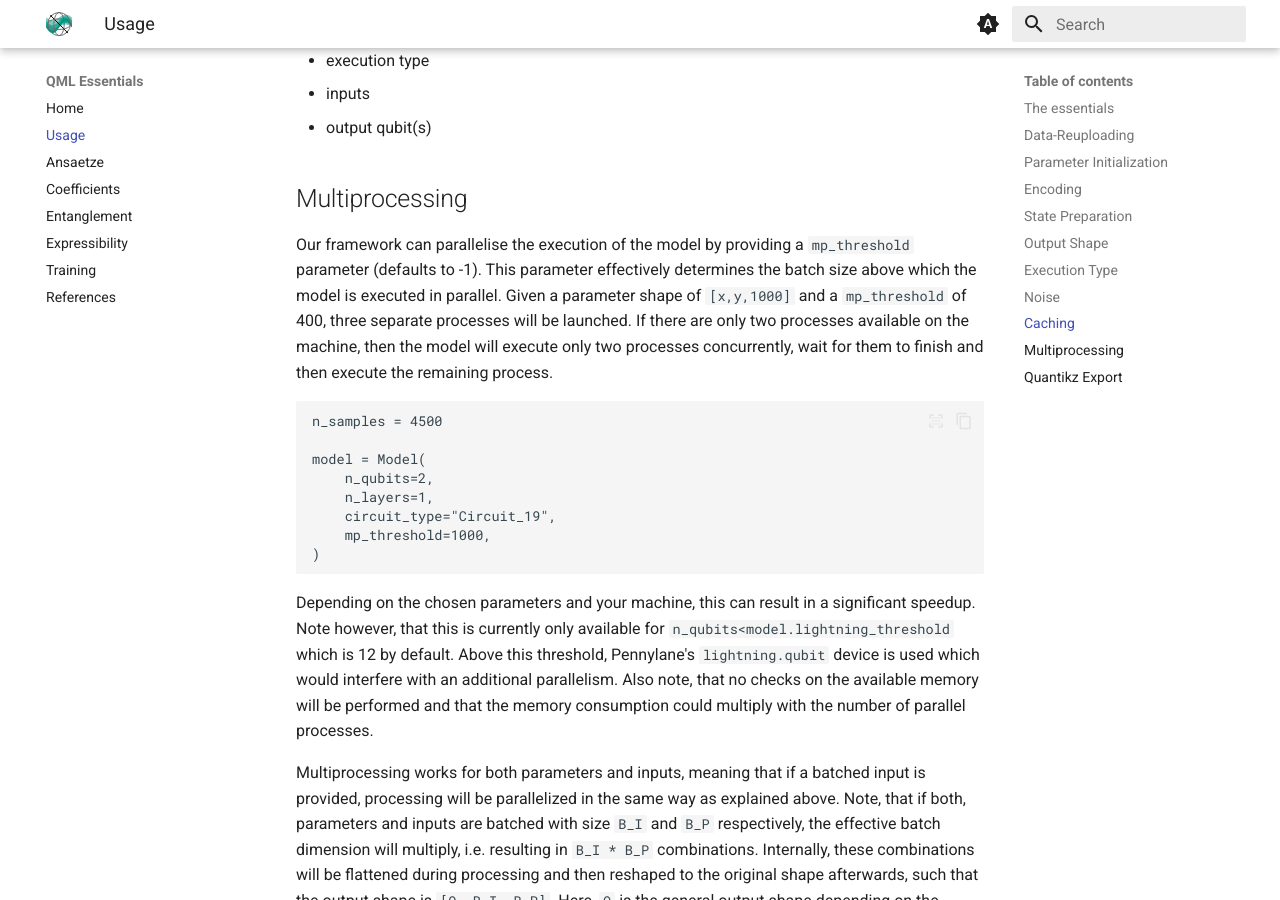
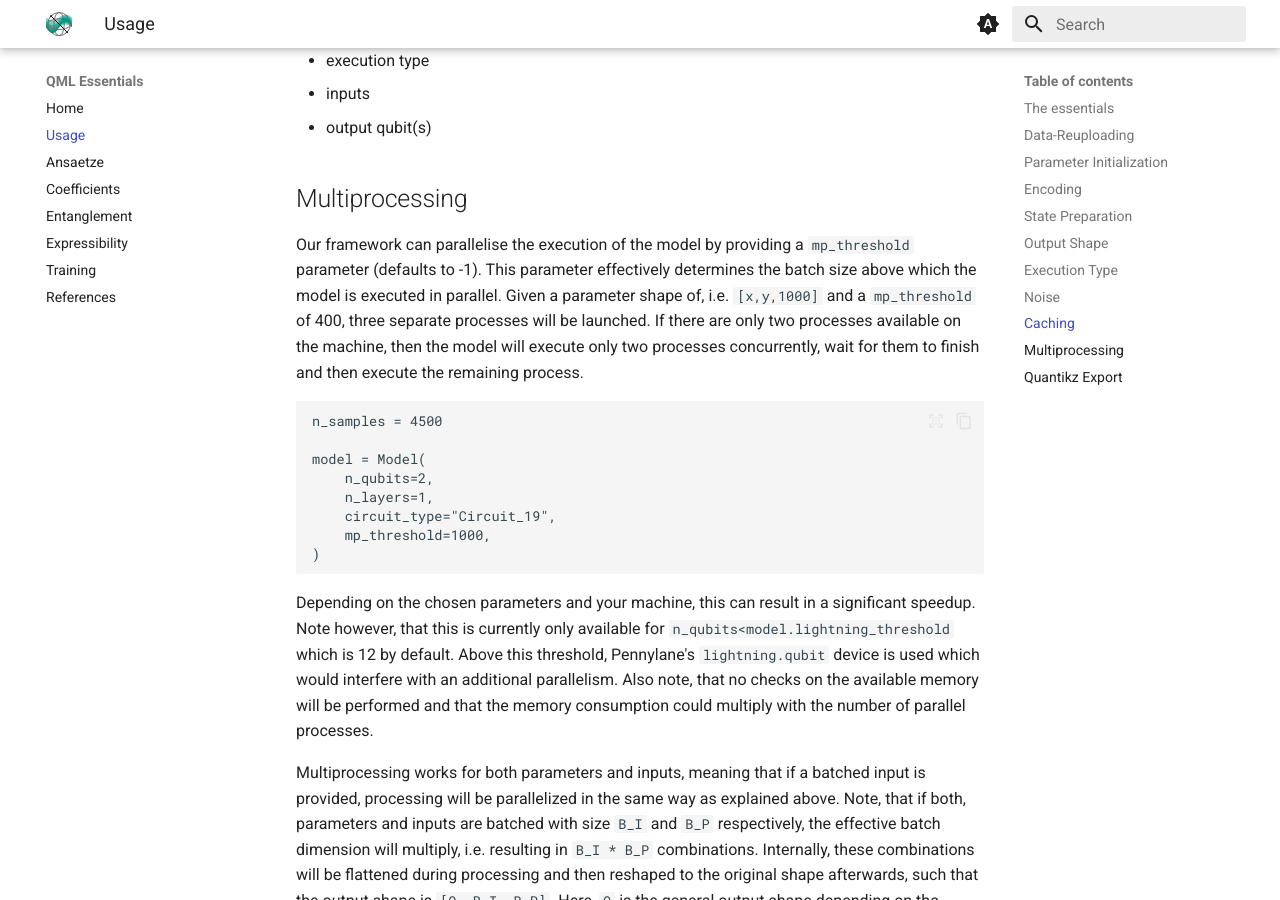
Before and after one commit to cirKITers/qml-essentials, an MkDocs documentation site: the page built from docs/usage.md, in a window 1280 px wide and 900 px high, scrolled down 4764 px. Built offline with MkDocs 1.6.1 and Material for MkDocs 9.7.7, drawn with Linux system fonts in a browser that asks for light colours; emoji names are drawn with the system emoji font.

Commit message:
ie
Signed-off-by: Melvin Strobl <lc3267@kit.edu>

````diff
--- a/docs/usage.md
+++ b/docs/usage.md
@@ -166,7 +166,7 @@ Each result is being identified by a md5 hash that is a representation of the fo
 
 Our framework can parallelise the execution of the model by providing a `mp_threshold` parameter (defaults to -1).
 This parameter effectively determines the batch size above which the model is executed in parallel.
-Given a parameter shape of `[x,y,1000]` and a `mp_threshold` of 400, three separate processes will be launched.
+Given a parameter shape of, i.e. `[x,y,1000]` and a `mp_threshold` of 400, three separate processes will be launched.
 If there are only two processes available on the machine, then the model will execute only two processes concurrently, wait for them to finish and then execute the remaining process.
 
 ```
````
